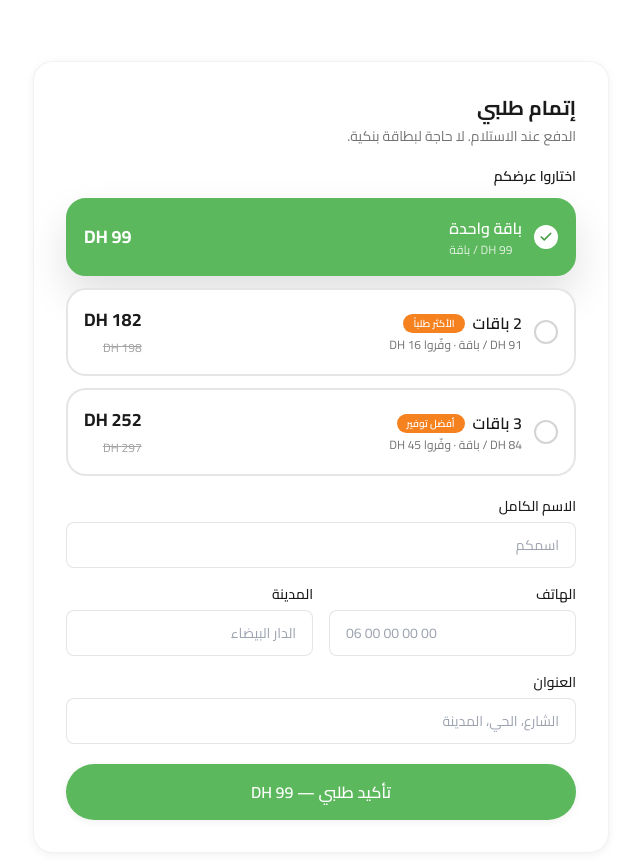
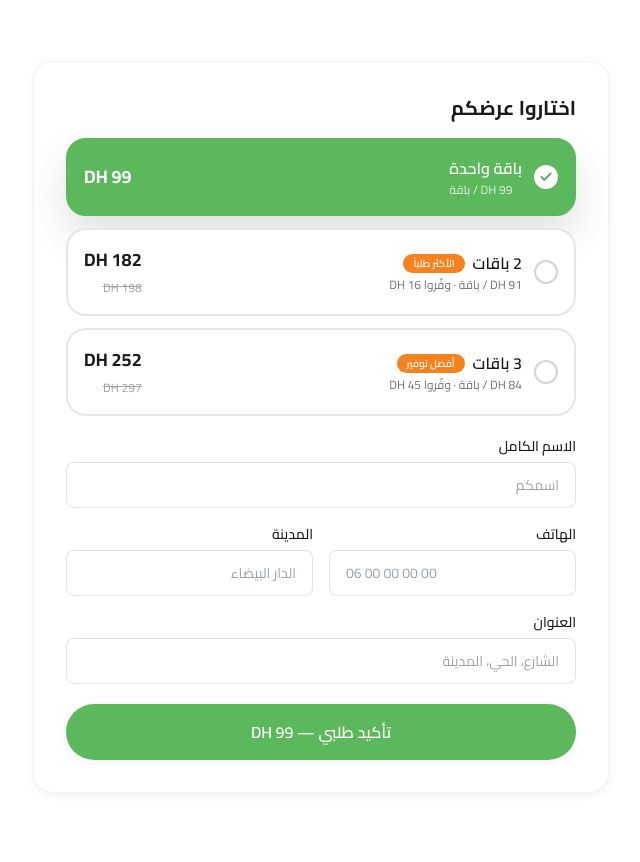
Before and after one commit to bkettani1994-rgb/Bayti-Pack, a Next.js app: page /ar/packs/cuisine-essentielle in a window 1280 px wide. Shown: the part 856-1718 px from the top of the page, without its empty margins (319-959 px from the left). Built offline with nearby package versions, Linux system fonts and the light colour scheme.

Commit message:
Replace order form intro text with "Choisissez votre offre"
Drops the "Passer ma commande" / payment subtitle block; the form now
opens directly with the offer heading above the bundle selector.

```diff
--- a/components/product/OrderForm.tsx
+++ b/components/product/OrderForm.tsx
@@ -65,12 +65,7 @@ export default function OrderForm({
   return (
     <form onSubmit={handleSubmit} className="space-y-5 rounded-xl2 border border-black/5 bg-white p-6 shadow-soft sm:p-8">
       <div>
-        <h3 className="text-xl font-bold text-ink">{f.heading}</h3>
-        <p className="mt-1 text-sm text-neutral-500">{f.subtitle}</p>
-      </div>
-
-      <div>
-        <p className="mb-3 text-sm font-semibold text-ink">{f.offerLabel}</p>
+        <h3 className="mb-4 text-xl font-bold text-ink">{f.offerLabel}</h3>
         <BundleSelector
           tiers={tiers}
           selected={qty}
```
